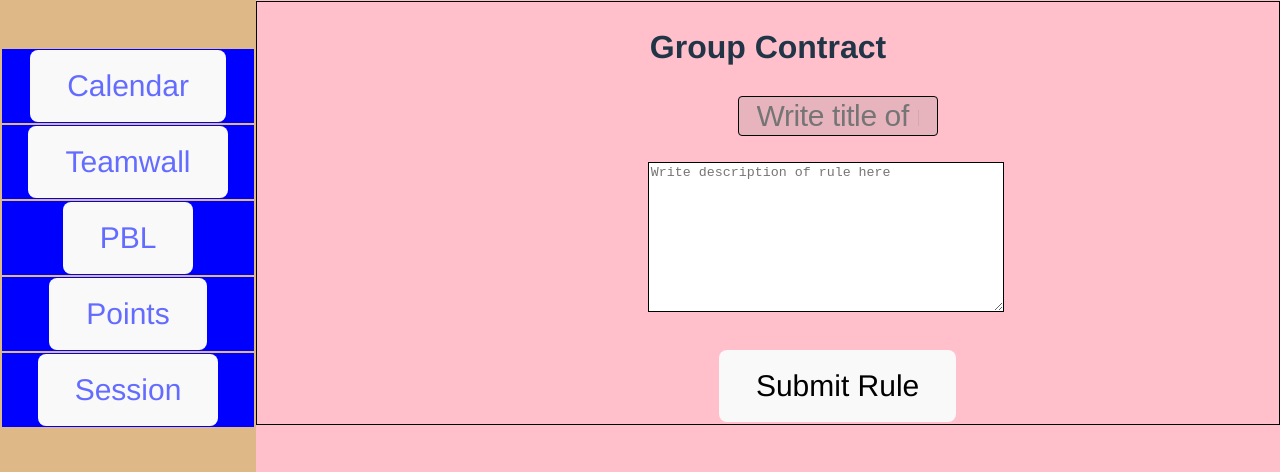
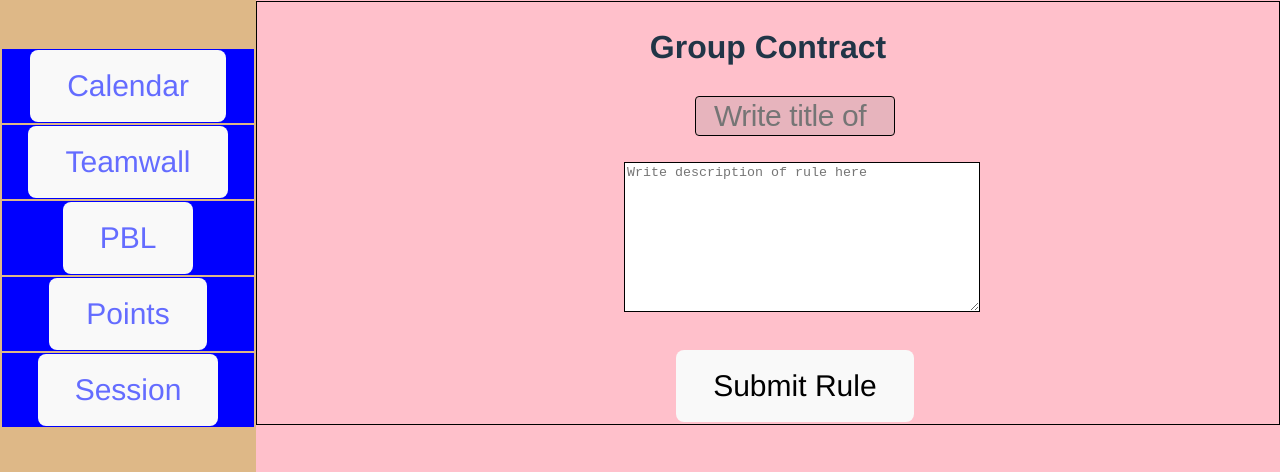
Before and after one commit to leongroth/Grouper, a React (Vite) app: page /PBL in a window 1280 px wide. Shown: the part 220-692 px from the top of the page. Built offline with nearby package versions, Linux system fonts and the light colour scheme; no server answers; the database is empty.

Commit message:
Update PBL.css

```diff
--- a/src/PBL/PBL.css
+++ b/src/PBL/PBL.css
@@ -44,7 +44,6 @@
 .deleteButton{
     position: relative;
     margin-right: 100%;
-    bottom: 67%;
     background-color: whitesmoke;
     font-weight: bolder;
 }
@@ -58,6 +57,7 @@
     position: relative;
     border: 1px solid black;
     margin-bottom: 10%;
+    right: 18%;
 }
 
 .ruleInp{
@@ -66,11 +66,12 @@
     margin-bottom: 10%;
     width: 150%;
     height: 150px;
-    right: 30%;
+    right: 40%;
 }
 
 .submit{
 position: relative;
+right: 18%;
 
 }
 .tableClass{
```
